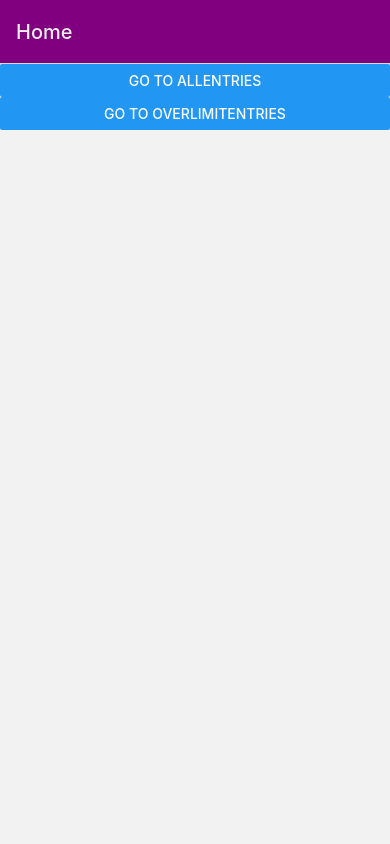
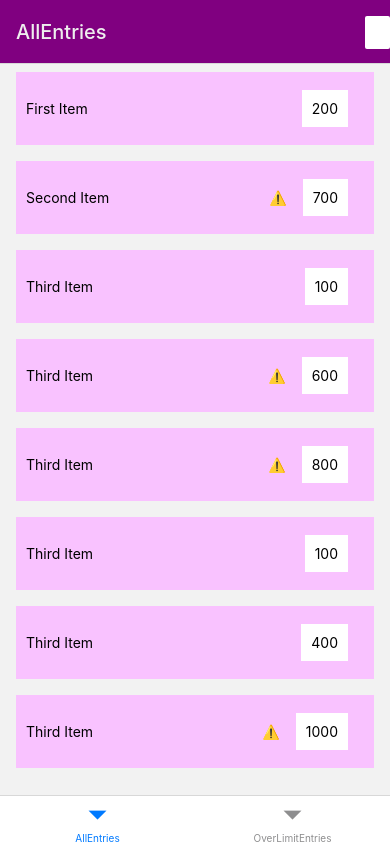
Before and after one commit to iamjackytung/MobileApplicationAssigment2, a React Native app: screen / in a window 390 px wide. Built offline with nearby package versions, Linux system fonts and the light colour scheme.

Commit message:
All different screens now have basic structure of app that is functional, but not completed

```diff
--- a/App.js
+++ b/App.js
@@ -1,30 +1,16 @@
-import { StatusBar } from "expo-status-bar";
-import { StyleSheet, Text, View, Button } from "react-native";
-import { NavigationContainer } from "@react-navigation/native";
+import { StyleSheet, Image, Button } from "react-native";
+import {
+  NavigationContainer,
+  getFocusedRouteNameFromRoute,
+} from "@react-navigation/native";
+import { createBottomTabNavigator } from "@react-navigation/bottom-tabs";
 import { createNativeStackNavigator } from "@react-navigation/native-stack";
-import AllEntries from "./Screens/AllEntries";
-import OverLimitEntries from "./Screens/OverLimitEntries";
+import Home from "./Components/Home";
+import AddEntry from "./Screens/AddEntry";
+import EditEntry from "./Screens/EditEntry";
 
 const Stack = createNativeStackNavigator();
-
-function Home({ navigation }) {
-  return (
-    <View>
-      <Button
-        title="Go to AllEntries"
-        onPress={() =>
-          navigation.navigate("AllEntries", { name: "AllEntries" })
-        }
-      />
-      <Button
-        title="Go to OverLimitEntries"
-        onPress={() =>
-          navigation.navigate("OverLimitEntries", { name: "OverLimitEntries" })
-        }
-      />
-    </View>
-  );
-}
+const Tab = createBottomTabNavigator();
 
 export default function App() {
   return (
@@ -41,19 +27,32 @@ export default function App() {
         }}
       >
         <Stack.Screen
-          name="Home"
+          name="AllEntries"
           component={Home}
-          options={{ headerShown: true }}
+          options={({ navigation, route }) => ({
+            headerTitle: getFocusedRouteNameFromRoute(route),
+            headerRight: () => {
+              return (
+                <Button
+                  title="+"
+                  color="white"
+                  onPress={() =>
+                    navigation.navigate("AddEntry", { name: "AddEntry" })
+                  }
+                ></Button>
+              );
+            },
+          })}
         />
         <Stack.Screen
-          name="AllEntries"
-          component={AllEntries}
-          options={{ headerShown: true }}
+          name="AddEntry"
+          component={AddEntry}
+          // options={{ headerShown: false }}
         />
         <Stack.Screen
-          name="OverLimitEntries"
-          component={OverLimitEntries}
-          options={{ headerShown: true }}
+          name="EditEntry"
+          component={EditEntry}
+          // options={{ headerShown: false }}
         />
       </Stack.Navigator>
     </NavigationContainer>
```
